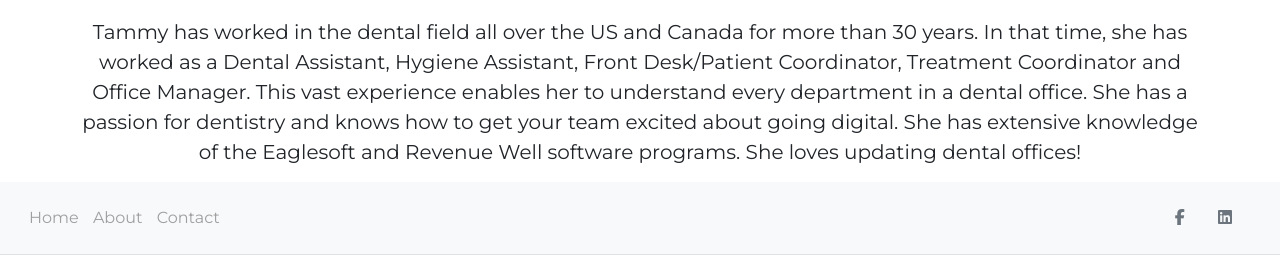
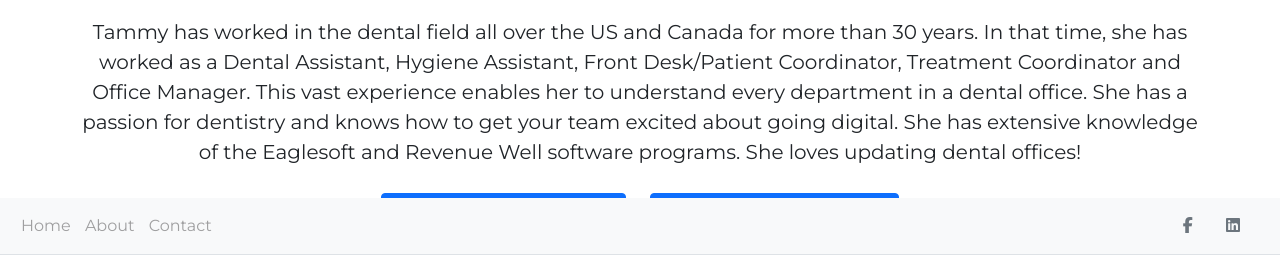
Before and after one commit to IanGongwer/EvolveDentalSolutions, a plain HTML site: page about.html in a window 1280 px wide. Shown: the part 545-816 px from the top of the page. Drawn offline with nearby package versions, Linux system fonts and the light colour scheme.

Commit message:
fixed footer displaying over buttons on about and contact pages

```diff
--- a/about.html
+++ b/about.html
@@ -55,7 +55,7 @@
       <footer class="footer text-center text-lg-start bg-light text-muted">
       <!-- Section: Social media -->
       <section
-        class="d-flex justify-content-center justify-content-lg-between p-4 border-bottom"
+        class="d-flex justify-content-center justify-content-lg-between p-3 border-bottom"
       >
         <!-- Left -->
         <div class="me-5 d-none d-lg-block">
--- a/style2.css
+++ b/style2.css
@@ -106,7 +106,6 @@ a:hover {
 /* Footer */
 
 .footer {
-    margin-top: 50px;
     position: fixed;
     width: 100%;
     bottom:0;
```
Also changed, not shown: contact.html (+1 -1 lines), index.html (+1 -1 lines).
